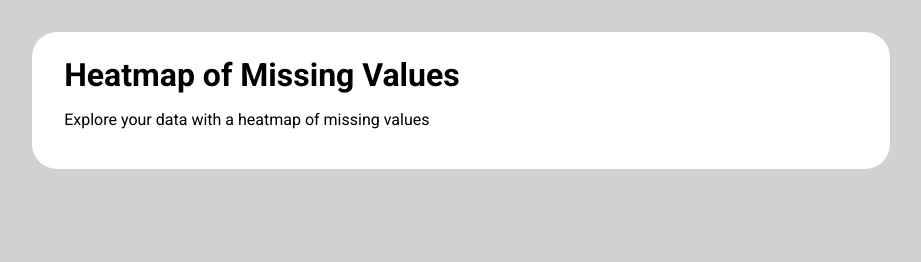
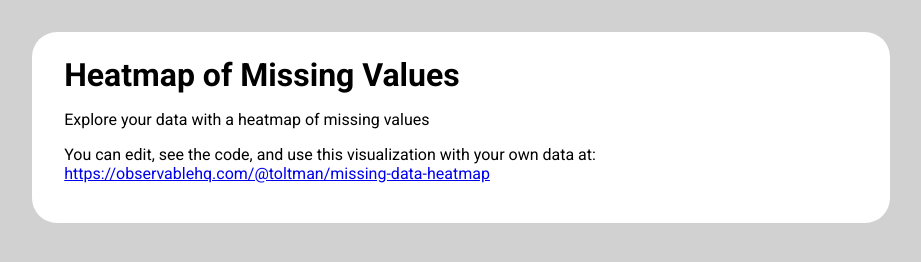
Before and after one commit to toltman/observable-embed, a plain HTML site: page index.html in a window 1280 px wide. Shown: the whole page, without its empty margins (179-1100 px from the left). Drawn offline with Linux system fonts and the light colour scheme.

Commit message:
added link to observable

```diff
--- a/index.html
+++ b/index.html
@@ -10,6 +10,13 @@
     <div class="main">
       <h1>Heatmap of Missing Values</h1>
       <p>Explore your data with a heatmap of missing values</p>
+      <p>
+        You can edit, see the code, and use this visualization with your own
+        data at:
+        <a href="https://observablehq.com/@toltman/missing-data-heatmap"
+          >https://observablehq.com/@toltman/missing-data-heatmap</a
+        >
+      </p>
       <div id="observablehq-c05403ca"></div>
       <script type="module">
         import {
--- a/styles.css
+++ b/styles.css
@@ -15,6 +15,7 @@ body {
 
 .main {
   width: 67%;
+  min-width: 400px;
   height: 100%;
   margin: 2em auto 0;
   padding: 1.5em 2em;
```
